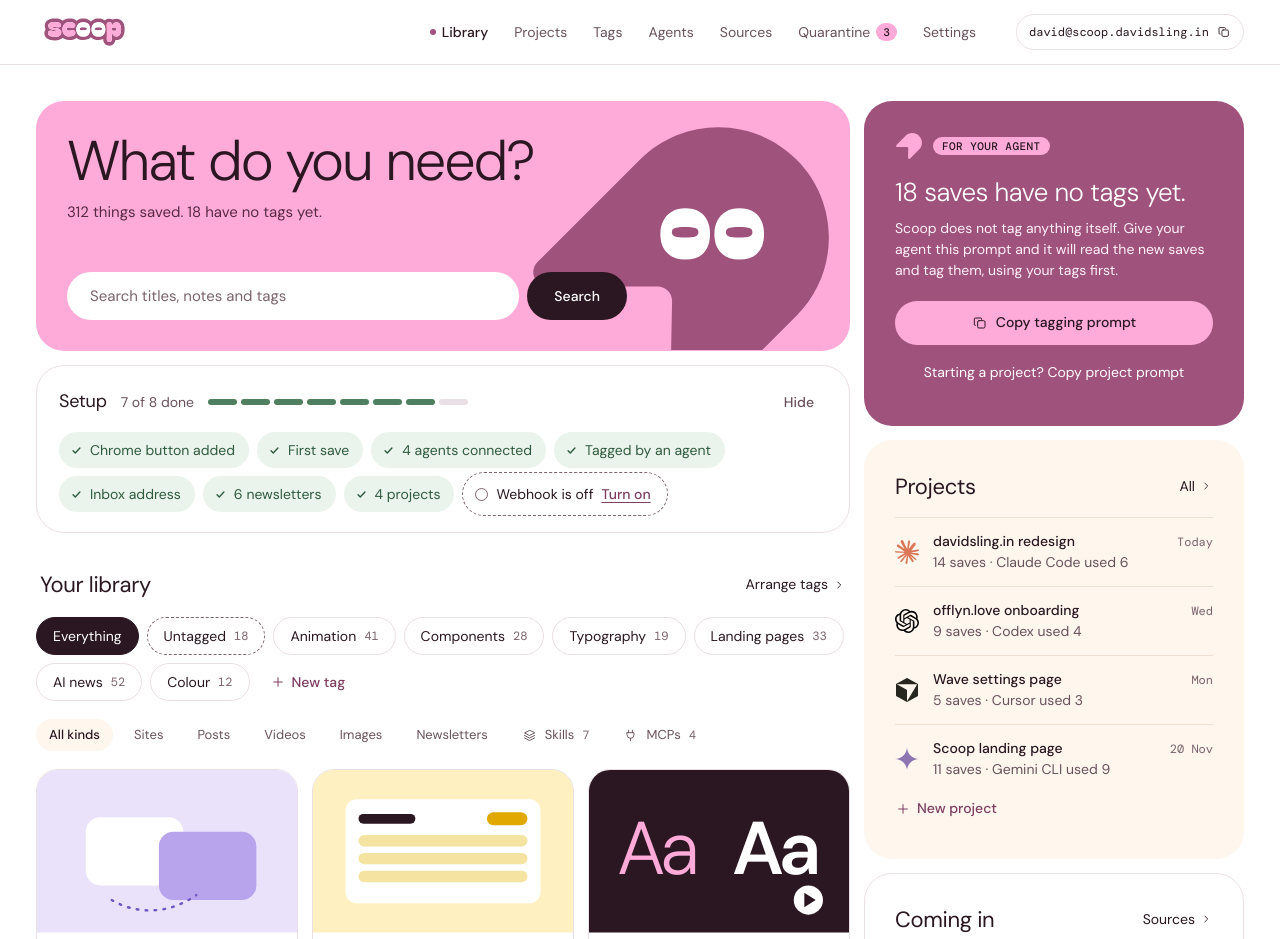
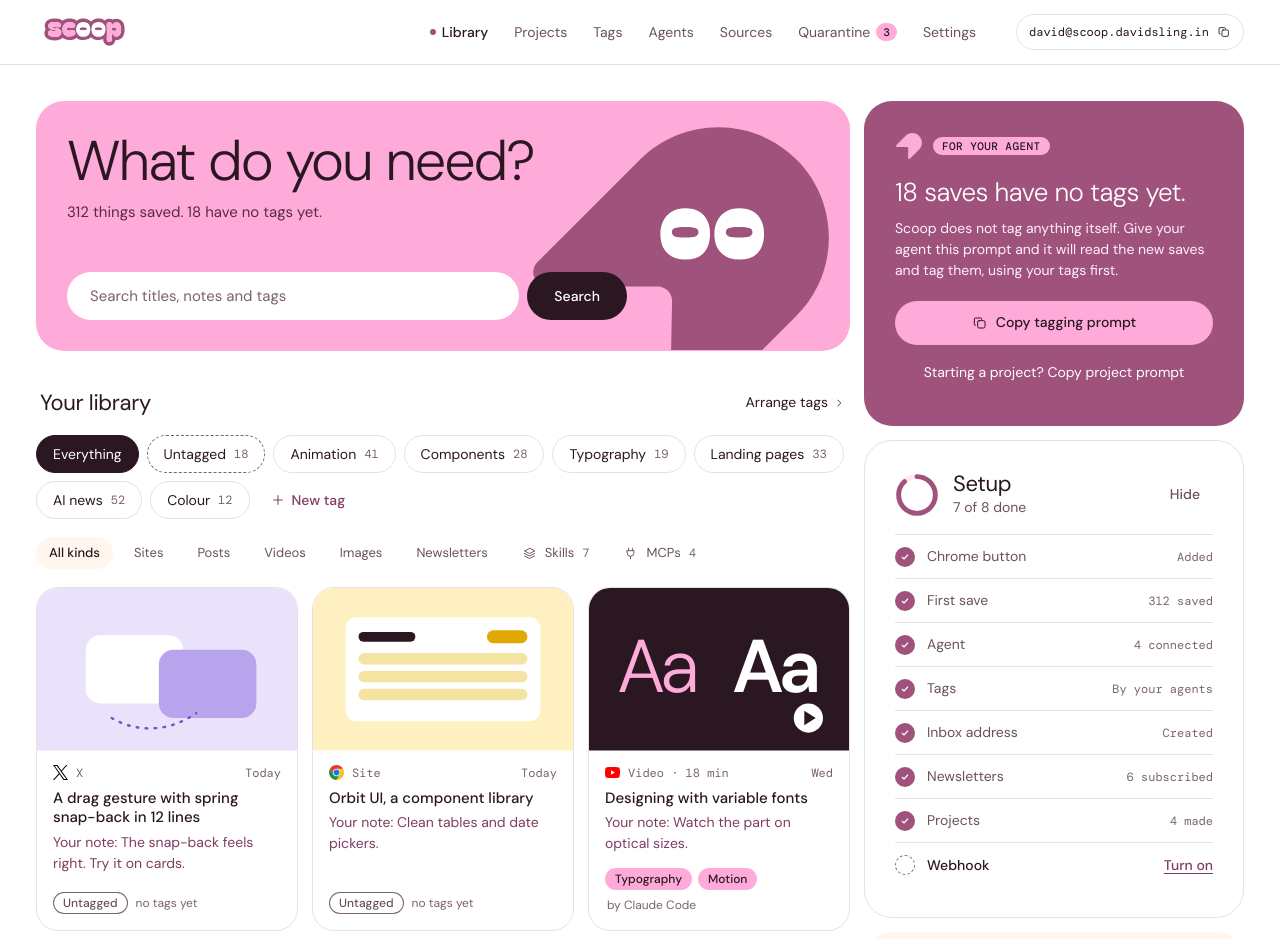
Before and after one commit to david-sling/scoop, a plain HTML site: page mockups/dashboard.html in a window 1280 px wide. Shown: the top 939 px of the page. Drawn offline with nearby package versions, Linux system fonts and the light colour scheme.

Commit message:
feat: show setup progress as a checklist tile
Co-Authored-By: Claude Fable 5.2 <noreply@anthropic.com>

```diff
--- a/mockups/app.css
+++ b/mockups/app.css
@@ -179,7 +179,7 @@ h2 { margin: 0; font-size: 22px; line-height: 1.2; font-weight: 400; letter-spac
 .find input:focus { outline: 2px solid var(--ink); outline-offset: -2px; }
 .find .btn { min-height: 48px; padding: 0 26px; }
 .left { display: grid; gap: 14px; align-content: start; min-width: 0; }
-.right { display: grid; gap: 14px; align-content: start; align-self: stretch; grid-template-rows: auto 1fr; }
+.right { display: grid; gap: 14px; align-content: start; align-self: stretch; grid-template-rows: auto auto 1fr; }
 .stick { position: sticky; top: 14px; display: grid; gap: 14px; align-self: start; }
 .pager { display: flex; align-items: center; gap: 6px; margin: 14px 4px 0; }
 .pager .range { margin-right: auto; color: var(--ink-2); }
@@ -271,20 +271,18 @@ h2 { margin: 0; font-size: 22px; line-height: 1.2; font-weight: 400; letter-spac
 .chip.ok { background: #DDEFE2; }
 
 /* Setup progress on the library home */
-.setupbar { padding: 18px 22px 20px; }
-.su-top { display: flex; align-items: center; gap: 14px; }
-.su-top h2 { font-size: 18px; }
-.su-n { color: var(--ink-2); }
-.su-bar { display: flex; gap: 4px; flex: 1; max-width: 260px; }
-.su-bar i { flex: 1; height: 6px; border-radius: 999px; background: var(--rule); }
-.su-bar i.on { background: var(--ok); }
-.su-top .btn { margin-left: auto; }
-.su-list { display: flex; flex-wrap: wrap; gap: 8px; list-style: none; margin: 12px 0 0; padding: 0; }
-.su-list li { display: inline-flex; align-items: center; }
-.su-list li.ok { gap: 6px; min-height: 36px; padding: 0 14px 0 10px; border-radius: 999px; background: #EAF3EC; color: #2F5B3D; }
-.su-list li.ok svg.i { width: 15px; height: 15px; }
-.su-list li.todo a { display: inline-flex; align-items: center; gap: 8px; min-height: 44px; margin: -4px 0; padding: 0 16px 0 12px; border: 1px dashed var(--ink-3); border-radius: 999px; transition: border-color 120ms var(--ease), background-color 120ms var(--ease); }
-.su-list li.todo a:hover { border-style: solid; border-color: var(--ink); }
-.su-list li.todo a:active { background: var(--cream); }
-.su-list .o { width: 13px; height: 13px; border-radius: 50%; border: 1.5px solid var(--ink-3); }
-.su-list .go { font-weight: 500; color: var(--mauve-deep); text-decoration: underline; text-underline-offset: 3px; }
+.su-hd { display: flex; align-items: center; gap: 14px; }
+.su-hd .ring { width: 44px; height: 44px; flex: none; }
+.su-hd .ring circle { fill: none; stroke: var(--pink-wash); stroke-width: 4; }
+.su-hd .ring .on { stroke: var(--mauve); stroke-linecap: round; }
+.su-hd p { margin: 0; color: var(--ink-2); }
+.su-hd .btn { margin-left: auto; }
+.su { list-style: none; margin: 16px 0 0; padding: 0; }
+.su li { display: flex; align-items: center; gap: 12px; min-height: 44px; border-top: 1px solid var(--rule); color: var(--ink-2); }
+.su .tk { display: grid; place-items: center; width: 20px; height: 20px; border-radius: 50%; background: var(--mauve); color: #fff; flex: none; }
+.su .tk svg.i { width: 12px; height: 12px; }
+.su .t { margin-left: auto; font: 400 12px var(--mono); color: var(--ink-3); }
+.su .todo { color: var(--ink); font-weight: 500; }
+.su .todo .tk { background: none; border: 1.5px dashed var(--ink-3); }
+.su .todo a { margin-left: auto; display: inline-flex; align-items: center; min-height: 44px; font-weight: 500; color: var(--mauve-deep); text-decoration: underline; text-underline-offset: 3px; }
+.su .todo a:hover { color: var(--ink); }
--- a/mockups/dashboard.html
+++ b/mockups/dashboard.html
@@ -65,14 +65,6 @@
         </form>
       </header>
 
-      <section class="tile setupbar" aria-labelledby="su-h">
-        <div class="su-top"><h2 id="su-h">Setup</h2><span class="su-n">7 of 8 done</span><span class="su-bar" role="img" aria-label="7 of 8 done"><i class="on"></i><i class="on"></i><i class="on"></i><i class="on"></i><i class="on"></i><i class="on"></i><i class="on"></i><i></i></span><button class="btn text" type="button">Hide</button></div>
-        <ul class="su-list">
-          <li class="ok"><svg class="i"><use href="#i-tick"/></svg>Chrome button added</li><li class="ok"><svg class="i"><use href="#i-tick"/></svg>First save</li><li class="ok"><svg class="i"><use href="#i-tick"/></svg>4 agents connected</li><li class="ok"><svg class="i"><use href="#i-tick"/></svg>Tagged by an agent</li><li class="ok"><svg class="i"><use href="#i-tick"/></svg>Inbox address</li><li class="ok"><svg class="i"><use href="#i-tick"/></svg>6 newsletters</li><li class="ok"><svg class="i"><use href="#i-tick"/></svg>4 projects</li>
-          <li class="todo"><a href="sources.html"><span class="o"></span>Webhook is off<span class="go">Turn on</span></a></li>
-        </ul>
-      </section>
-
       <div class="rowhd"><h2>Your library</h2><a href="tags.html">Arrange tags<svg class="i"><use href="#i-chev"/></svg></a></div>
       <ul class="tags">
         <li><a href="#" aria-current="true">Everything</a></li>
@@ -130,6 +122,24 @@
         <button class="btn onmauve" type="button">Starting a project? Copy project prompt</button>
       </section>
 
+      <section class="tile setup-t" aria-labelledby="su-h">
+        <div class="su-hd">
+          <svg class="ring" viewBox="0 0 36 36" role="img" aria-label="7 of 8 done"><circle cx="18" cy="18" r="15"/><circle class="on" cx="18" cy="18" r="15" stroke-dasharray="82.5 94.2" transform="rotate(-90 18 18)"/></svg>
+          <div><h2 id="su-h">Setup</h2><p>7 of 8 done</p></div>
+          <button class="btn text" type="button">Hide</button>
+        </div>
+        <ul class="su">
+          <li class="ok"><span class="tk"><svg class="i"><use href="#i-tick"/></svg></span><span>Chrome button</span><span class="t">Added</span></li>
+          <li class="ok"><span class="tk"><svg class="i"><use href="#i-tick"/></svg></span><span>First save</span><span class="t">312 saved</span></li>
+          <li class="ok"><span class="tk"><svg class="i"><use href="#i-tick"/></svg></span><span>Agent</span><span class="t">4 connected</span></li>
+          <li class="ok"><span class="tk"><svg class="i"><use href="#i-tick"/></svg></span><span>Tags</span><span class="t">By your agents</span></li>
+          <li class="ok"><span class="tk"><svg class="i"><use href="#i-tick"/></svg></span><span>Inbox address</span><span class="t">Created</span></li>
+          <li class="ok"><span class="tk"><svg class="i"><use href="#i-tick"/></svg></span><span>Newsletters</span><span class="t">6 subscribed</span></li>
+          <li class="ok"><span class="tk"><svg class="i"><use href="#i-tick"/></svg></span><span>Projects</span><span class="t">4 made</span></li>
+          <li class="todo"><span class="tk"></span><span>Webhook</span><a href="sources.html">Turn on</a></li>
+        </ul>
+      </section>
+
       <div class="stick">
       <section class="tile cream">
         <div class="hd"><h2>Projects</h2><a href="projects.html">All<svg class="i"><use href="#i-chev"/></svg></a></div>
```
Also changed, not shown: mockups/dashboard-setup.png, mockups/dashboard.png.
